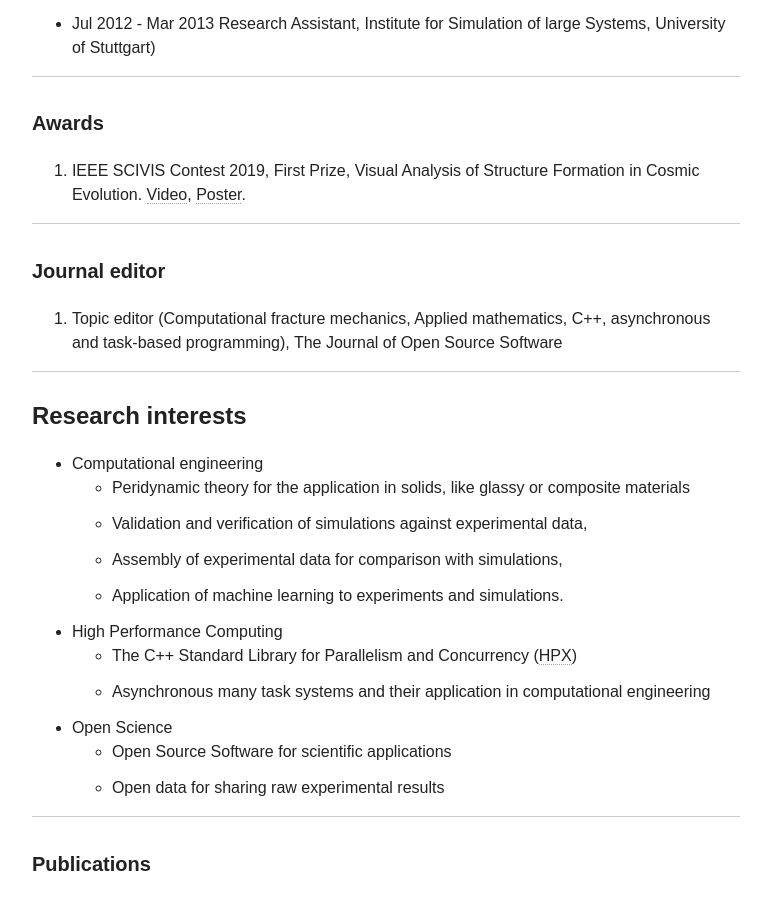
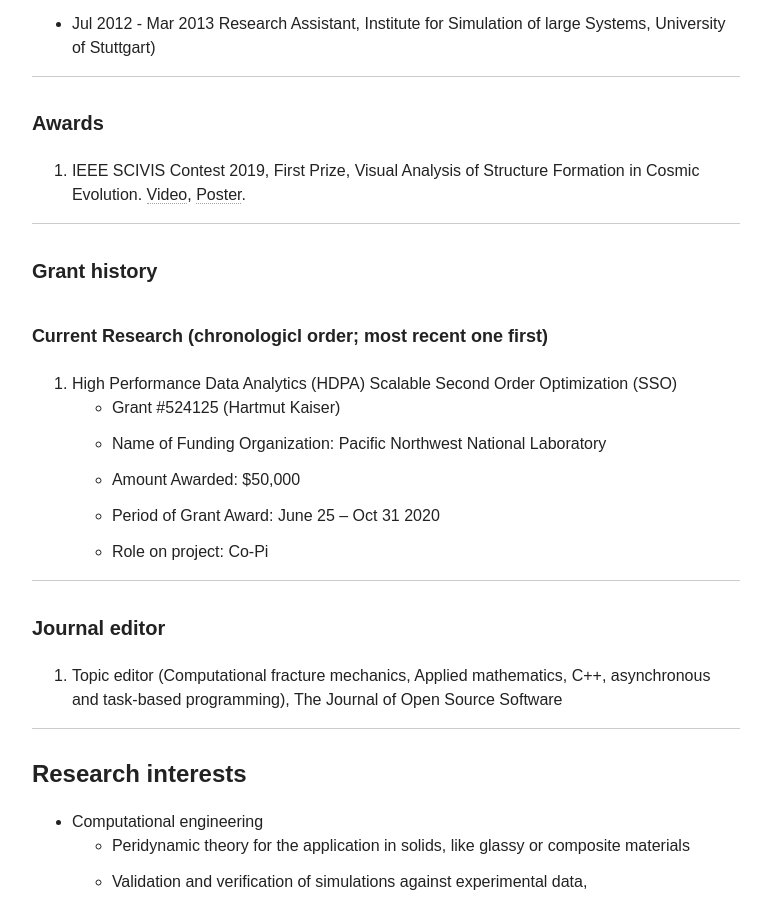
Before and after one commit to diehlpk/diehlpk.github.io, a Jekyll site: the page built from cv/index.md, in a window 1280 px wide and 900 px high, scrolled down 1032 px. Shown: the whole window, without its empty margins (254-1025 px from the left). Built offline with Jekyll 4.4.1, drawn with Linux system fonts in a browser that asks for light colours; nearby versions of some CDN libraries; some web fonts are replaced.

Commit message:
Add grants to cv

```diff
--- a/cv/index.md
+++ b/cv/index.md
@@ -22,6 +22,19 @@ hide: true
 ##### Awards
 
 1. IEEE SCIVIS Contest 2019, First Prize, Visual Analysis of Structure Formation in Cosmic Evolution. [Video](https://www.youtube.com/watch?v=ykn3ewqWUcw), [Poster](https://megamol.org/wp-content/uploads/2019/10/poster2-reduced.jpg).
+
+---
+
+##### Grant history
+
+###### Current Research (chronologicl order; most recent one first)
+
+1. High Performance Data Analytics (HDPA) Scalable Second Order Optimization (SSO)
+ * Grant #524125 (Hartmut Kaiser)
+ * Name of Funding Organization: Pacific Northwest National Laboratory
+ * Amount Awarded: $50,000
+ * Period of Grant Award: June 25 -- Oct 31 2020
+ * Role on project: Co-Pi
 
 ---
 
```
